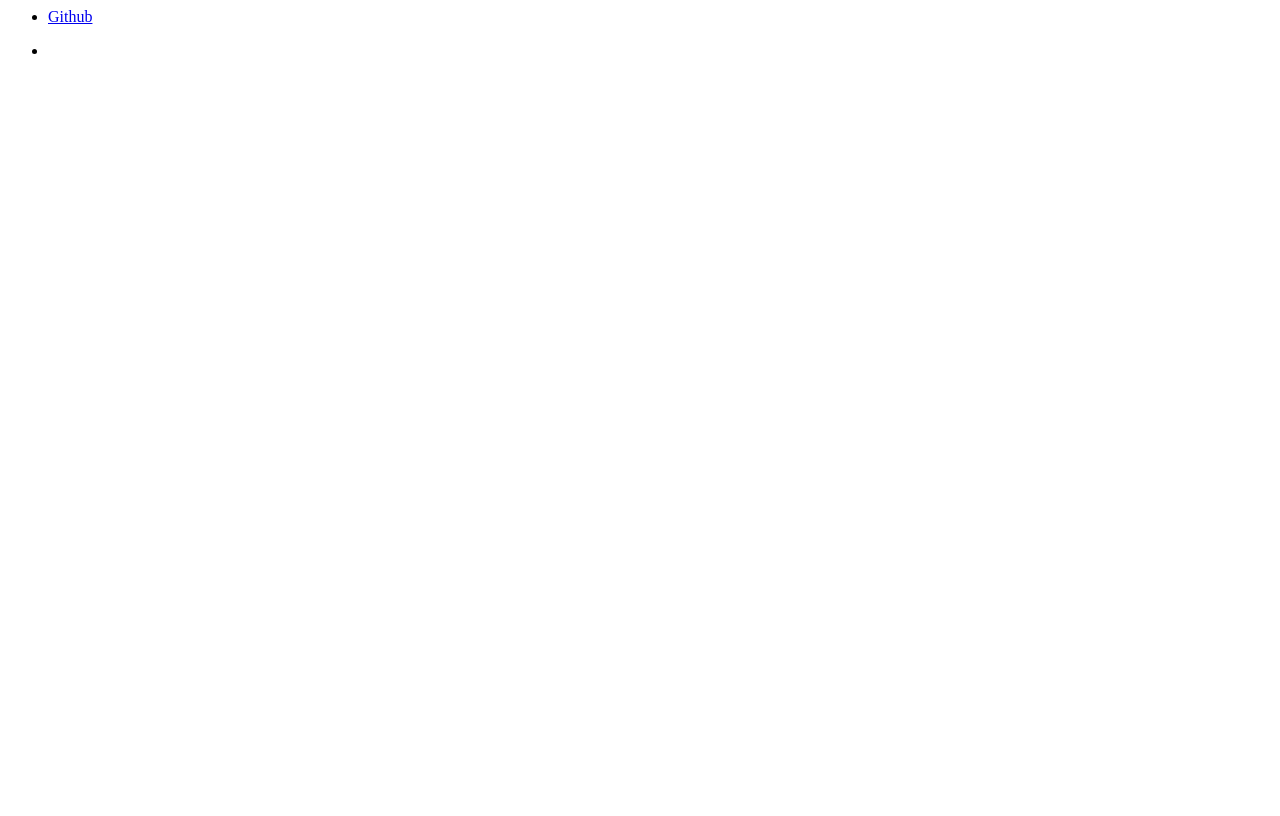
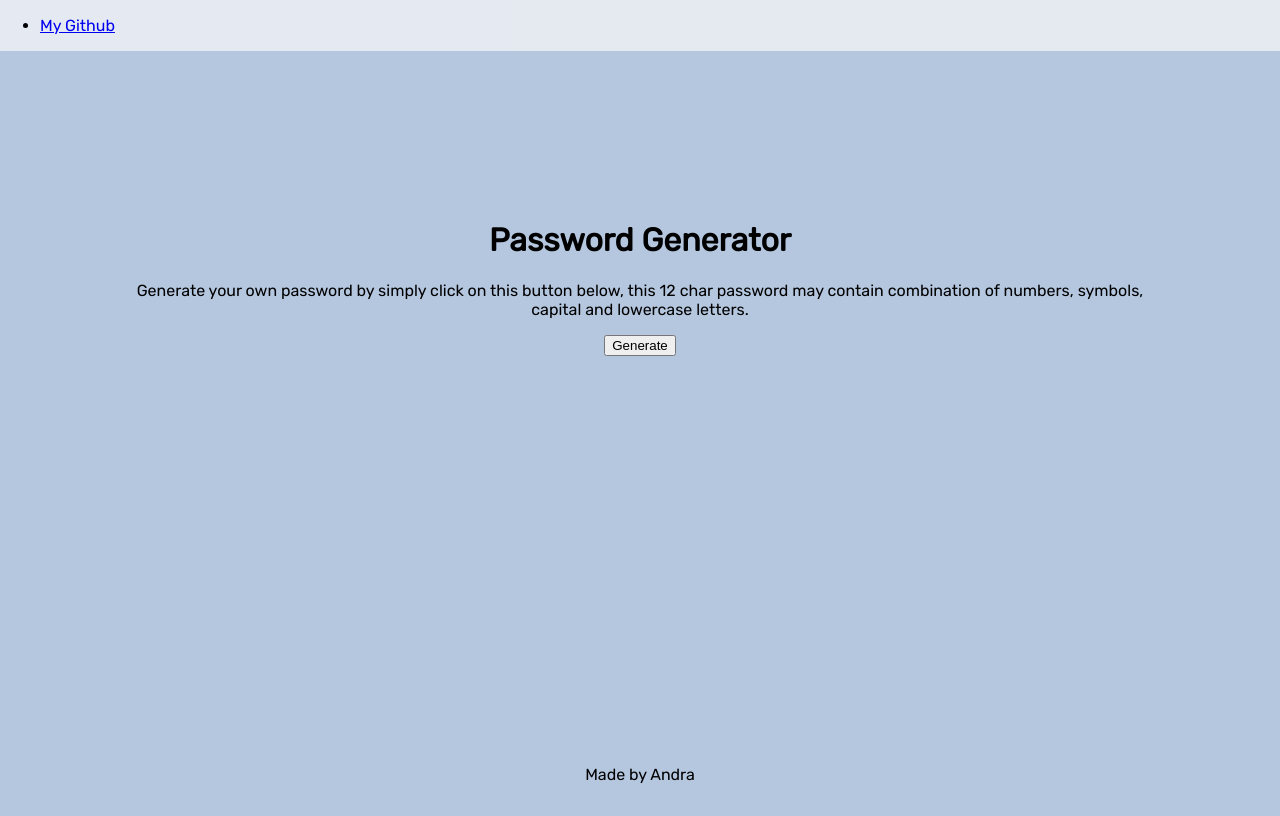
Before and after one commit to andrasat/web-app-project, a plain HTML site: page index.html in a window 1280 px wide. Drawn offline with Linux system fonts and the light colour scheme.

Commit message:
Added script.js and style.css need more work with styling

```diff
--- a/index.html
+++ b/index.html
@@ -1,18 +1,27 @@
 <html>
 
 <head>
-  <title>Personal Password Generator</title>
+  <title>Password Generator</title>
+  <link href="https://fonts.googleapis.com/css?family=Rubik" rel="stylesheet">
+  <link rel="stylesheet" type="text/css" href="style.css">
 </head>
 
 <body>
   <div class="top-navbar">
     <ul class="left-side">
-      <li><a href="https://github.com/andrasat">Github</a></li>
-    </ul>
-    <ul class="right-side">
-      <li></li>
+      <li><a href="https://github.com/andrasat" target="_blank">My Github</a></li>
     </ul>
   </div>
+  <div class="main">
+    <h1>Password Generator</h1>
+    <p>Generate your own password by simply click on this button below, this 12 char password may contain combination of numbers, symbols, capital and lowercase letters. </p>
+    <button id="generate" onclick="generatePass()">Generate</button>
+    <p id="the-pass"></p>
+  </div>
+  <div class="footer">
+    <p>Made by Andra</p>
+  </div>
+  <script src="script.js"></script>
 </body>
 
 </html>
--- /dev/null
+++ b/script.js
@@ -0,0 +1,34 @@
+var generatePass;
+window.onload = function () {
+  'use strict';
+  var chars = {
+      'lower': 'abcdefghijklmnopqrstuvwxyz',
+      'capital': 'ABCDEFGHIJKLMNOPQRSTUVWXYZ',
+      'number': '1234567890',
+      'symbol': '!#$%&()*+,-.?@'
+    },
+    passLength = 12,
+    count,
+    selectProp,
+    pass = '';
+
+  generatePass = function () {
+
+    pass = '';
+    document.getElementById('the-pass').innerHTML = '';
+    for (let i = 0; i < passLength; i++) {
+      count = 0;
+      for (let prop in chars) {
+        if (Math.random() < 1 / ++count) {
+          selectProp = prop;
+        }
+      }
+      pass += chars[selectProp][Math.floor(Math.random() * chars[selectProp].length)];
+      console.log(pass);
+    }
+
+    document.getElementById('the-pass').innerHTML = 'This is your generated password : ' + pass;
+  }
+
+
+};
--- /dev/null
+++ b/style.css
@@ -0,0 +1,50 @@
+body {
+  height: 100%;
+  width: 100%;
+  font-family: 'Rubik', sans-serif;
+  background: rgba(10, 70, 150, 0.3);
+}
+
+
+/*
+  Top Navbar
+*/
+
+.top-navbar {
+  position: fixed;
+  background: rgba(250, 250, 250, 0.7);
+  top: 0;
+  left: 0;
+  height: auto;
+  width: 100%;
+  ;
+}
+
+
+/*
+  Main
+*/
+
+.main {
+  position: absolute;
+  top: 25%;
+  left: 10%;
+  margin: auto;
+  height: auto;
+  width: 80%;
+  text-align: center;
+}
+
+
+/*
+  Footer
+*/
+
+.footer {
+  position: fixed;
+  bottom: 0;
+  left: 0;
+  height: auto;
+  width: 100%;
+  text-align: center;
+}
```
